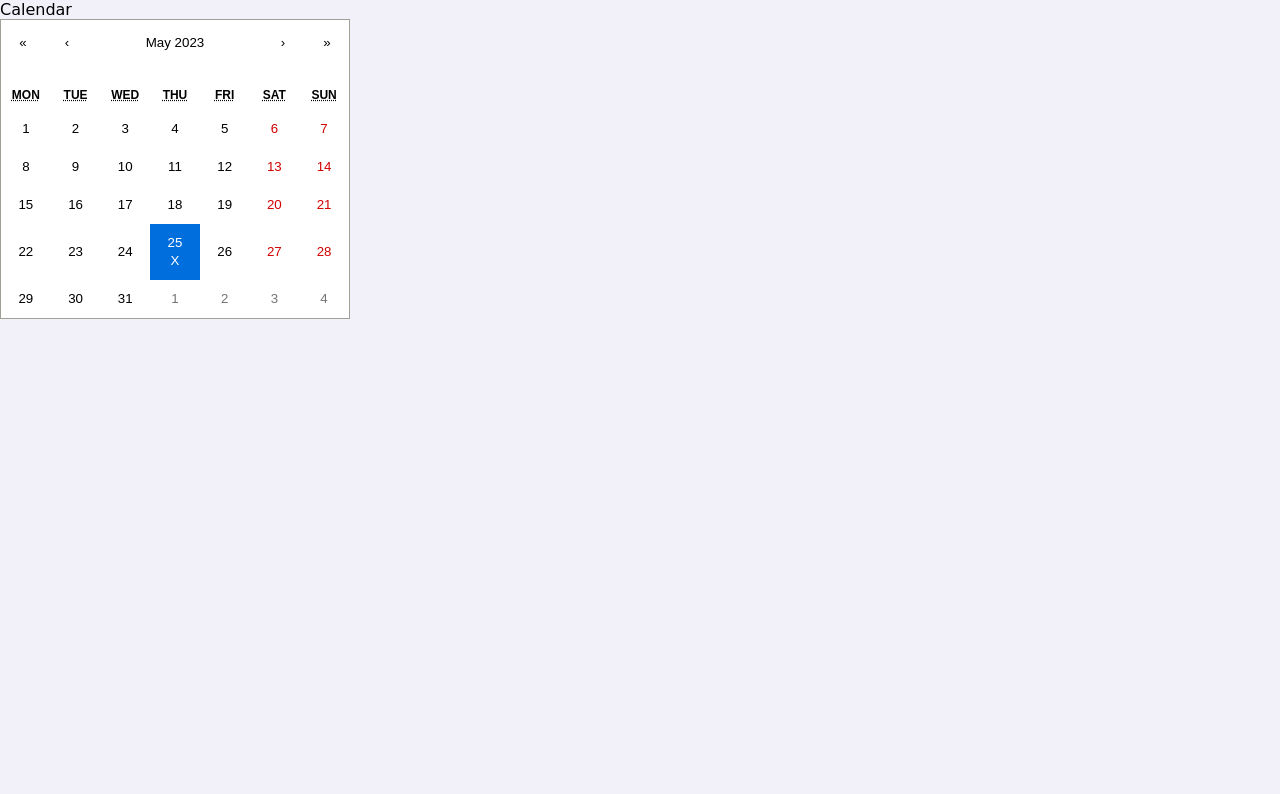
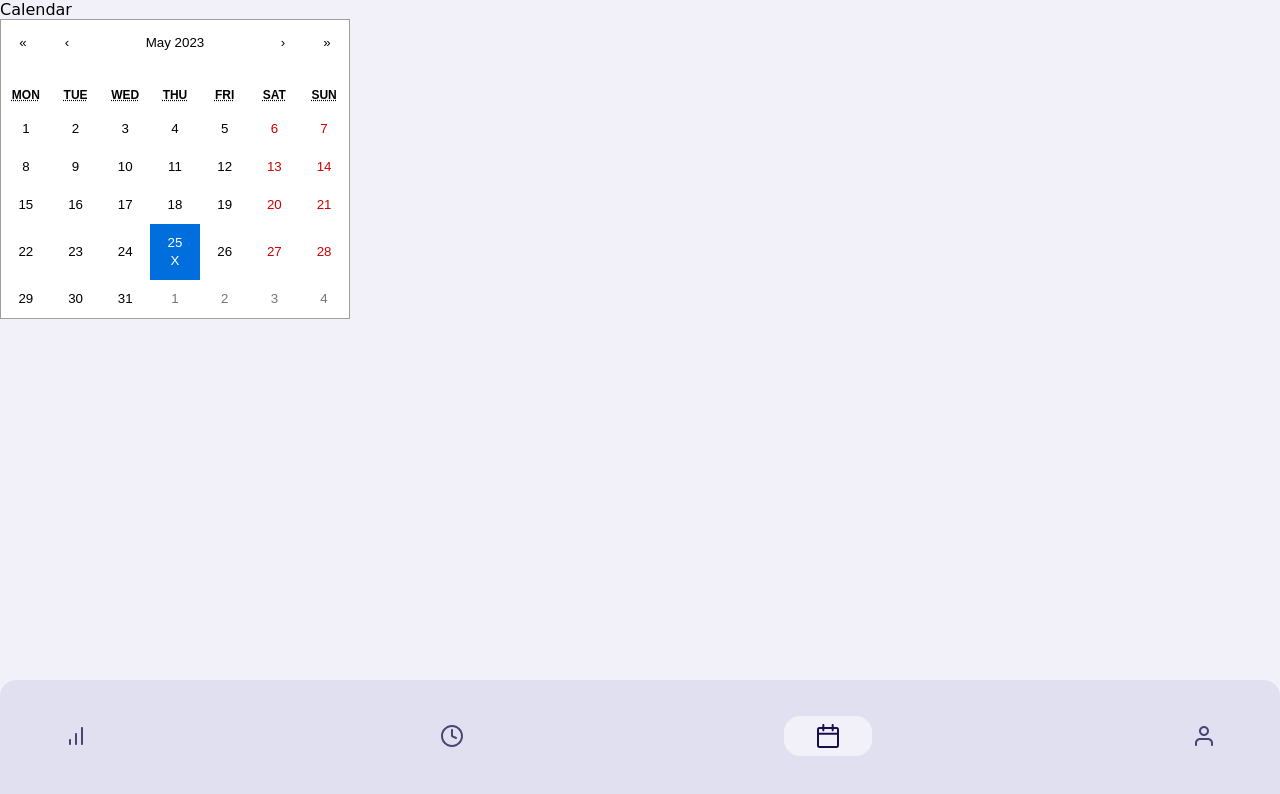
Before and after one commit to kari-uniteai/MouthGuardian, a React (Create React App) app: page /calendar in a window 1280 px wide. Shown: the top 794 px of the page. Built offline with nearby package versions, Linux system fonts and the light colour scheme.

Commit message:
added routes to footer icons

```diff
--- a/src/components/Footer/FooterMenu.tsx
+++ b/src/components/Footer/FooterMenu.tsx
@@ -4,14 +4,15 @@ import Icon1 from './Icons/Icon1.svg';
 import Icon2 from './Icons/Icon2.svg';
 import Icon3 from './Icons/Icon3.svg';
 import Icon4 from './Icons/Icon4.svg';
+import { useNavigate } from 'react-router-dom';
 
 interface FooterMenuProps {
-  // Add any additional props you need
+  activeIconName: string;
 }
 
-const FooterMenu: React.FC<FooterMenuProps> = () => {
-  const [activeIcon, setActiveIcon] = useState<string>('icon1'); // Set the initial active icon here
-
+const FooterMenu: React.FC<FooterMenuProps> = ( {activeIconName} ) => {
+  const [activeIcon, setActiveIcon] = useState<string>(activeIconName); // Set the initial active icon here
+  const navigate = useNavigate();
   // Handle click event for changing the active icon
   const handleIconClick = (iconName: string) => {
     setActiveIcon(iconName);
@@ -21,25 +22,25 @@ const FooterMenu: React.FC<FooterMenuProps> = () => {
     <div className={classes.footer}>
       <div
         className={`${classes.menuIcon} ${activeIcon === 'icon1' ? classes.active : ''}`}
-        onClick={() => handleIconClick('icon1')}
+        onClick={() => navigate('/dashboard')}
       >
         <img className='menuIconImg' src={Icon1} alt="Icon 1" />
       </div>
       <div
         className={`${classes.menuIcon} ${activeIcon === 'icon2' ? classes.active : ''}`}
-        onClick={() => handleIconClick('icon2')}
+        onClick={() => navigate('/timer')}
       >
         <img className='menuIconImg' src={Icon2} alt="Icon 2" />
       </div>
       <div
         className={`${classes.menuIcon} ${activeIcon === 'icon3' ? classes.active : ''}`}
-        onClick={() => handleIconClick('icon3')}
+        onClick={() => navigate('/calendar')}
       >
         <img className='menuIconImg' src={Icon3} alt="Icon 3" />
       </div>
       <div
         className={`${classes.menuIcon} ${activeIcon === 'icon4' ? classes.active : ''}`}
-        onClick={() => handleIconClick('icon4')}
+       onClick={() => handleIconClick('icon4')}
       >
         <img className='menuIconImg' src={Icon4} alt="Icon 4" />
       </div>
--- a/src/pages/CalendarPage/CalendarPage.tsx
+++ b/src/pages/CalendarPage/CalendarPage.tsx
@@ -1,10 +1,12 @@
 import CalendarComponent from '../../components/Calendar/Calendar';
 import classes from './CalendarPage.module.css';
+import FooterMenu from '../../components/Footer/FooterMenu';
 
 const CalendarPage = () => {
   return (
     <div className={classes.container}>
       <CalendarComponent />
+      <FooterMenu activeIconName={'icon3'} />
     </div>
   );
 };
--- a/src/pages/Dashboard/Dashboard.tsx
+++ b/src/pages/Dashboard/Dashboard.tsx
@@ -63,10 +63,10 @@ const Dashboard = () => {
       <div>
 
       </div>
-      <div>
+      {/* <div>
         <button onClick={() => handleLogout()}>Logout</button>
-      </div>
-      <FooterMenu />
+      </div> */}
+      <FooterMenu activeIconName={'icon1'} />
     </div >
   )
 };
--- a/src/pages/TimerPage/TimerPage.tsx
+++ b/src/pages/TimerPage/TimerPage.tsx
@@ -1,10 +1,12 @@
 import classes from './TimerPage.module.css';
 import Timer from '../../components/Timer/Timer';
+import FooterMenu from '../../components/Footer/FooterMenu';
 
 const TimerPage = () => {
   return (
     <div className={classes.container}>
       <Timer />
+      <FooterMenu activeIconName={'icon2'} />
     </div>
   );
 };
```
